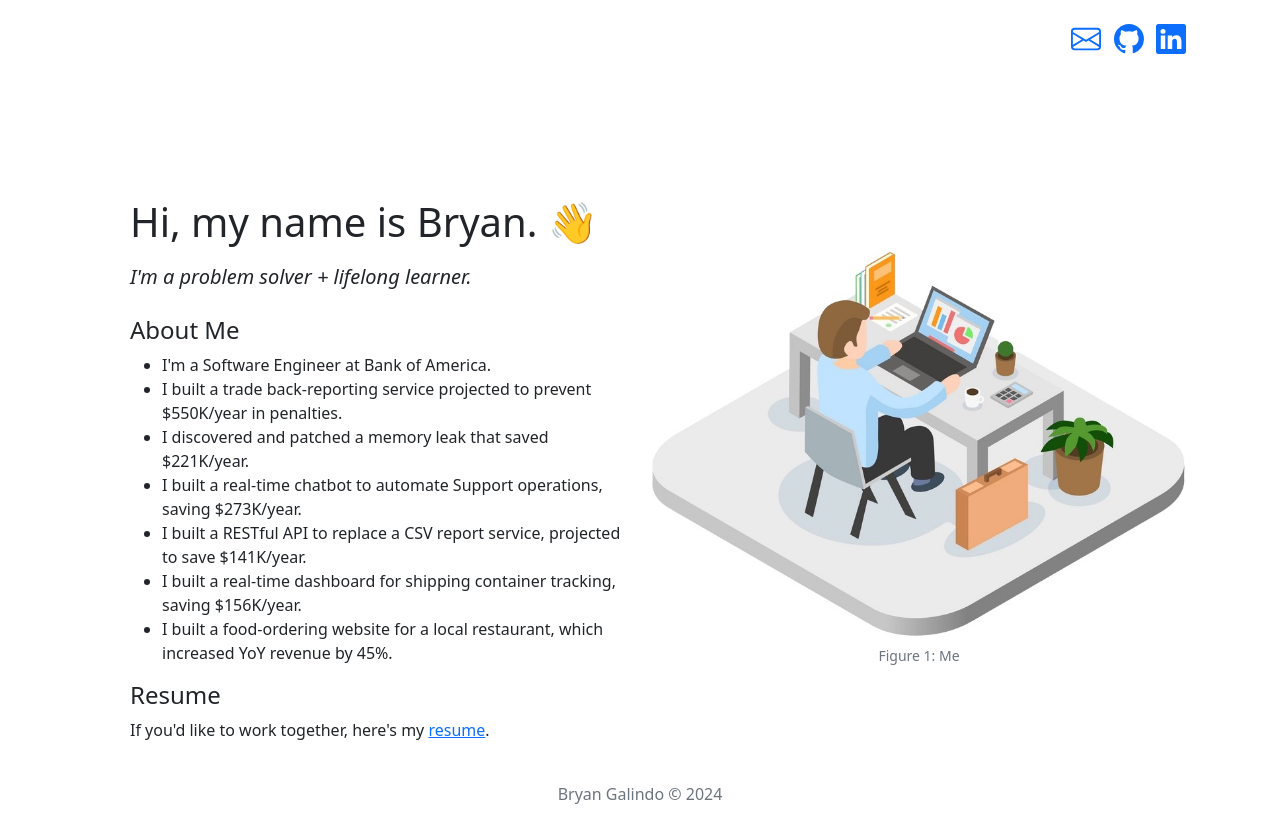
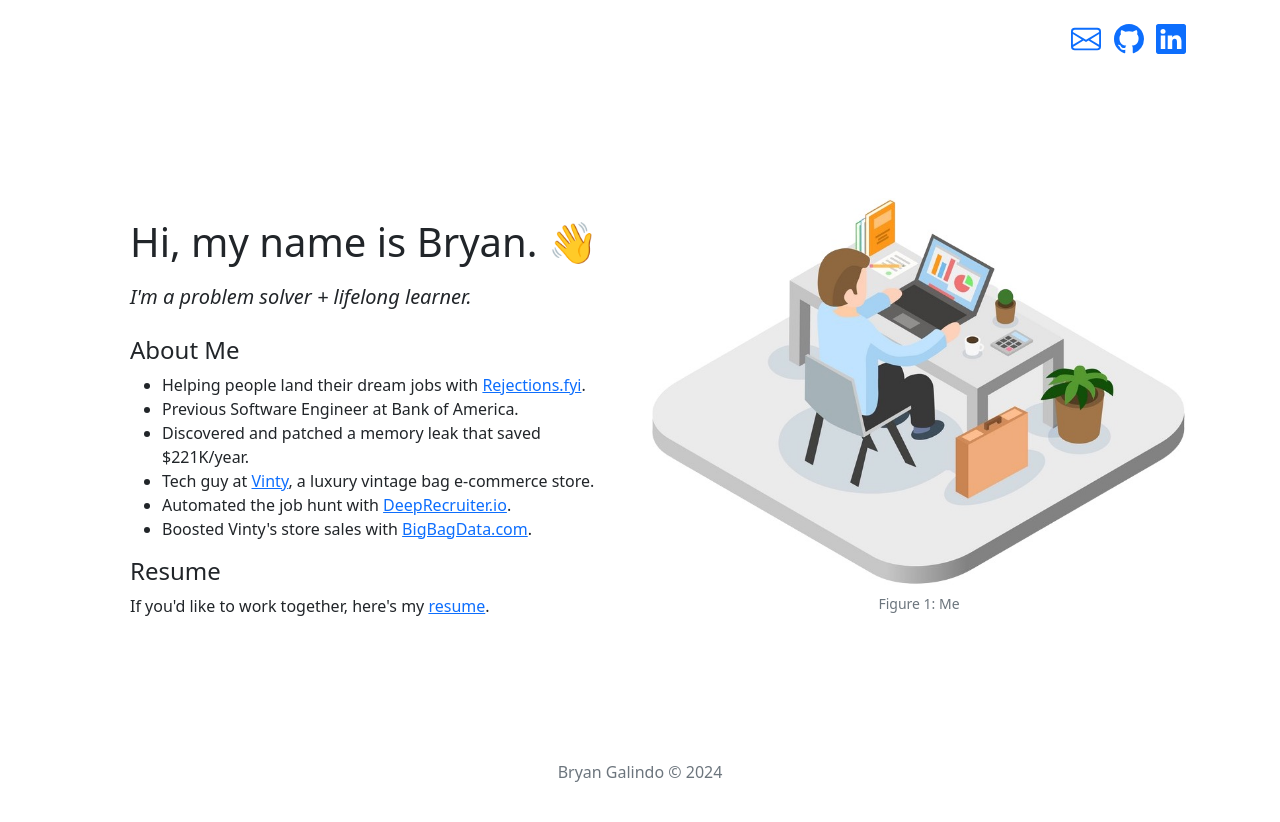
Before and after one commit to bryangalindo/bryan_galindo, a Flask app: page / in a window 1280 px wide. After the commit the page ends 782 px from the top, so only its background shows below. Run offline with Flask 2, Linux system fonts and the light colour scheme; some libraries are stand-ins or nearby versions.

Commit message:
add backlink to vinty and rejections

```diff
--- a/webapp/templates/home.html
+++ b/webapp/templates/home.html
@@ -78,13 +78,12 @@
                 <section id="about-me">
                     <h4>About Me</h4>
                     <ul>
-                        <li>I'm a Software Engineer at Bank of America.</li>
-                        <li>I built a trade back-reporting service projected to prevent $550K/year in penalties.</li>
-                        <li>I discovered and patched a memory leak that saved $221K/year.</li>
-                        <li>I built a real-time chatbot to automate Support operations, saving $273K/year.</li>
-                        <li>I built a RESTful API to replace a CSV report service, projected to save $141K/year.</li>
-                        <li>I built a real-time dashboard for shipping container tracking, saving $156K/year.</li>
-                        <li>I built a food-ordering website for a local restaurant, which increased YoY revenue by 45%.</li>
+                        <li>Helping people land their dream jobs with <a href="https://rejections.fyi">Rejections.fyi</a>.</li>
+                        <li>Previous Software Engineer at Bank of America.</li>
+                        <li>Discovered and patched a memory leak that saved $221K/year.</li>
+                        <li>Tech guy at <a href="https://getvinty.com">Vinty</a>, a luxury vintage bag e-commerce store.</li>
+                        <li>Automated the job hunt with <a href="https://deeprecruiter.io">DeepRecruiter.io</a>.</li>
+                        <li>Boosted Vinty's store sales with <a href="https://bigbagdata.com">BigBagData.com</a>.</li>
                     </ul>
                 </section>
                 <section id="resume">
```
